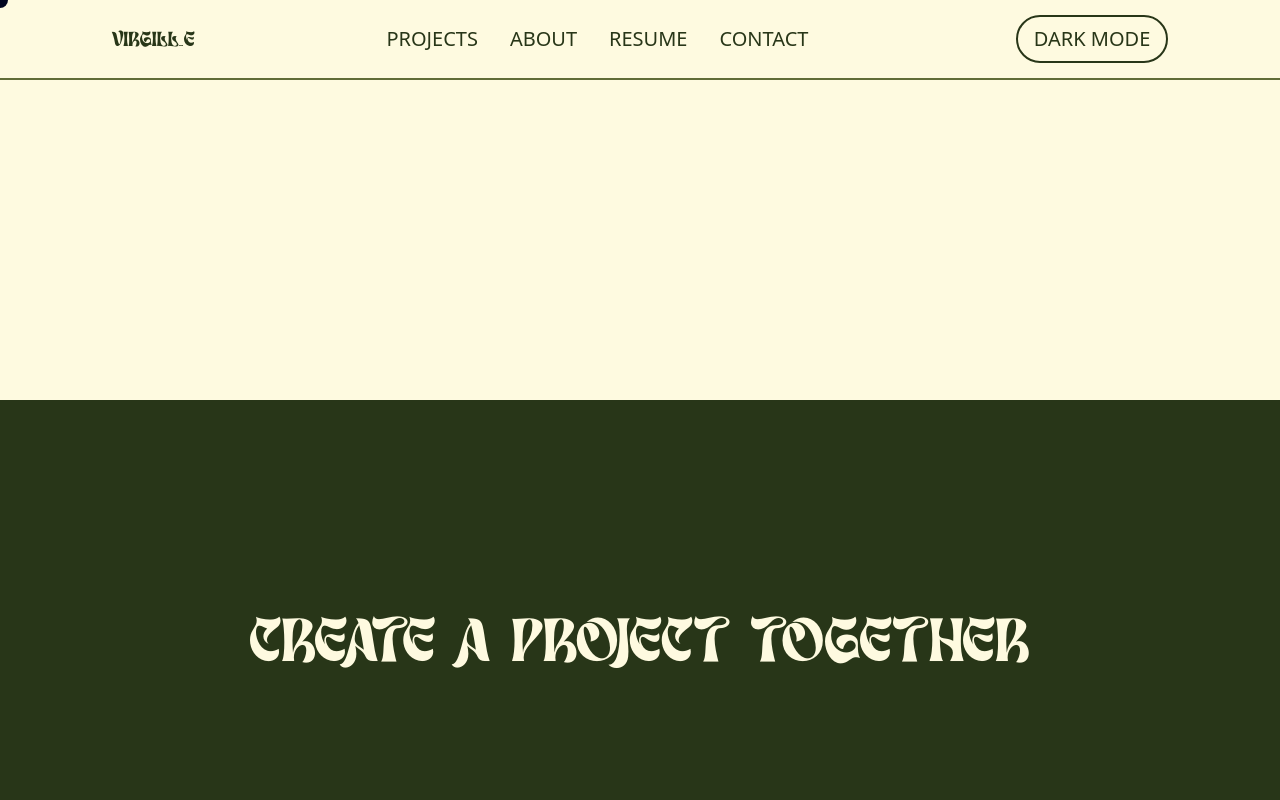
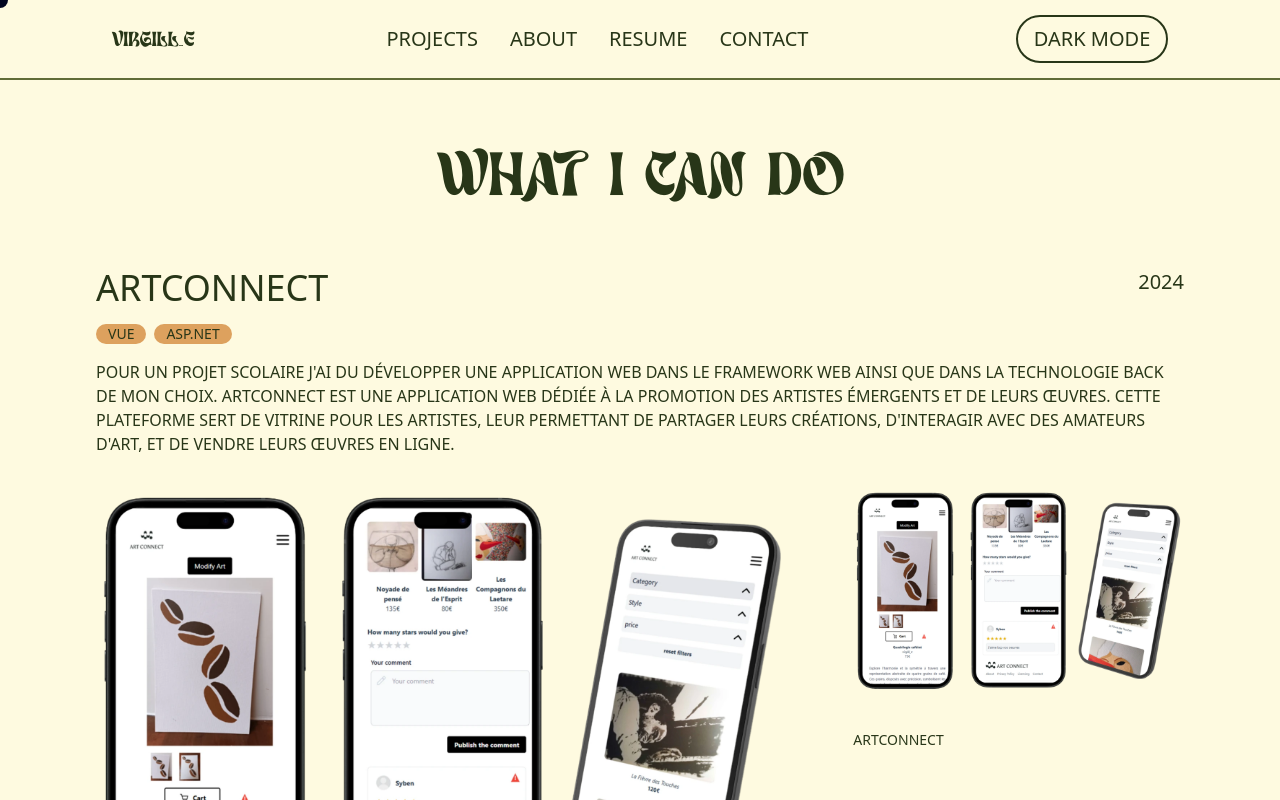
Before and after one commit to virgill-e/portfolio, a Nuxt app: page /projects in a window 1280 px wide. Shown: the top 800 px of the page. Built offline with nearby package versions, Linux system fonts and the light colour scheme.

Commit message:
Refactor Navbar links to use nuxt-link for improved routing, remove FavoriteProject component, and update index page to display UiProjectImageDisplay components instead. Adjust scroll function for new component structure.

```diff
--- a/components/layout/Navbar.vue
+++ b/components/layout/Navbar.vue
@@ -1,9 +1,9 @@
 <template>
     <div
         class="bg-custom-cream dark:bg-custom-forest px-4 flex justify-between md:justify-around items-center h-[10vh] text-custom-forest dark:text-custom-cream border-b-2 border-custom-olive dark:border-custom-cream text-xl">
-        <a href="#" class="underline-gradient font-lostar">Virgill_e</a>
+        <nuxt-link to="/" class="underline-gradient font-lostar">Virgill_e</nuxt-link>
         <div class="hidden md:flex gap-8">
-            <a href="#" class="underline-gradient">Projects</a>
+            <nuxt-link to="/projects" class="underline-gradient">Projects</nuxt-link>
             <a href="#" class="underline-gradient">About</a>
             <a href="#" class="underline-gradient">Resume</a>
             <a href="#" class="hidden md:block underline-gradient">Contact</a>
@@ -26,7 +26,7 @@
                 &times;
             </button>
             <div class="space-y-12 text-custom-forest dark:text-custom-cream w-full">
-                <a @click="toggleMenu" href="#" class="block text-5xl font-lostar">Projects</a>
+                <nuxt-link @click="toggleMenu" to="/projects" class="block text-5xl font-lostar">Projects</nuxt-link>
                 <a @click="toggleMenu" href="#" class="block text-5xl font-lostar">About</a>
                 <a @click="toggleMenu" href="#" class="block text-5xl font-lostar">Resume</a>
                 <a @click="toggleMenu" href="#" class="block text-5xl font-lostar">Contact</a>
--- /dev/null
+++ b/components/ui/ProjectDescription.vue
@@ -0,0 +1,26 @@
+<template>
+    <div>
+        <div class="flex flex-row justify-between">
+            <span class="text-custom-forest text-4xl">ArtConnect</span>
+            <span class="text-custom-forest text-xl">2024</span>
+        </div>
+        <div class="flex flex-row gap-2 py-4">
+            <span class="px-3 bg-custom-amber bg-opacity-20 text-custom-forest rounded-full font-neuemontreal text-sm">
+                Vue
+            </span>
+            <span class="px-3 bg-custom-amber bg-opacity-20 text-custom-forest rounded-full font-neuemontreal text-sm">
+                ASP.NET
+
+            </span>
+        </div>
+        <p class="text-custom-forest pb-8">Pour un projet scolaire j'ai du développer une application web dans le
+            framework web ainsi que dans la technologie back de mon choix.
+
+            ArtConnect est une application web dédiée à la promotion des artistes émergents et de leurs œuvres. Cette
+            plateforme sert de vitrine pour les artistes, leur permettant de partager leurs créations, d'interagir avec
+            des amateurs d'art, et de vendre leurs œuvres en ligne.
+
+        </p>
+        <UiProjectImageDisplay class="w-full" />
+    </div>
+</template>
--- a/components/ui/FavoriteProject.vue
+++ b/components/ui/ProjectImageDisplay.vue
@@ -5,11 +5,11 @@
                 class="w-full h-full object-cover transition-transform duration-300 ease-in-out group-hover:scale-105">
         </div>
         <div class="w-1/3 pl-8">
-            <div class="rounded-lg group pb-8">
+            <div class="rounded-lg group pb-4 md:pb-8">
                 <img src="../../public/images/artConnect.webp" alt=""
                     class="w-full h-full object-cover transition-transform duration-300 ease-in-out group-hover:scale-105">
             </div>
-            <span class="font-medium">project name</span>
+            <span class="text-sm font-medium">ArtConnect</span>
         </div>
     </div>
 </template>
--- a/pages/index.vue
+++ b/pages/index.vue
@@ -15,16 +15,17 @@
                     passionate about creating web and mobile applications.<br>
                     Curious and always seeking new challenges, I enjoy exploring personal projects that
                     allow me to expand my skills and stay up-to-date in an ever-evolving field.</p>
-                <UiButton @click="scrollToFavoriteProjects" class="py-4 md:w-1/3 md:h-1/3" text="Scroll to continue ↓" />
+                <UiButton @click="scrollToUiProjectImageDisplays" class="py-4 md:w-1/3 md:h-1/3"
+                    text="Scroll to continue ↓" />
             </div>
         </div>
 
         <!-- 3 favorite projects bloc -->
         <div id="favorite-projects" class="min-h-screen w-full flex flex-col items-center">
             <h2 class="text-custom-forest py-16 text-6xl font-lostar">Favorites projects</h2>
-            <UiFavoriteProject class="w-full py-16" />
-            <UiFavoriteProject class="w-full py-16" />
-            <UiFavoriteProject class="w-full py-16" />
+            <UiProjectImageDisplay class="w-full py-16" />
+            <UiProjectImageDisplay class="w-full py-16" />
+            <UiProjectImageDisplay class="w-full py-16" />
         </div>
     </div>
 </template>
@@ -53,8 +54,8 @@ onMounted(() => {
     });
 });
 
-function scrollToFavoriteProjects() {
-    const favoriteProjects = document.getElementById('favorite-projects');
-    favoriteProjects.scrollIntoView({ behavior: 'smooth' });
+function scrollToUiProjectImageDisplays() {
+    const UiProjectImageDisplays = document.getElementById('favorite-projects');
+    UiProjectImageDisplays.scrollIntoView({ behavior: 'smooth' });
 }
 </script>
--- /dev/null
+++ b/pages/projects.vue
@@ -0,0 +1,13 @@
+<template>
+    <div class="min-h-screen bg-custom-cream py-16 px-8 md:px-24 flex flex-col items-center">
+        <h1 class="text-custom-forest text-6xl font-lostar">What I can do</h1>
+
+        <UiProjectDescription class="py-16" />
+        <UiProjectDescription class="py-16" />
+        <UiProjectDescription class="py-16" />
+    </div>
+</template>
+
+<script setup>
+
+</script>
```
